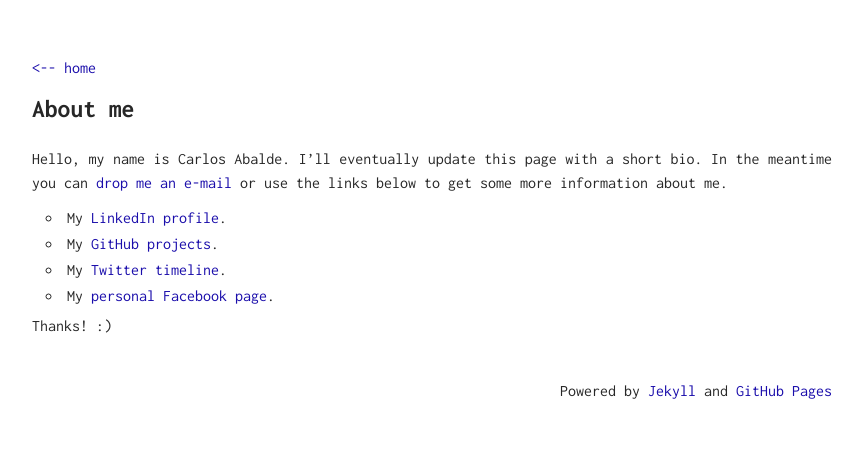
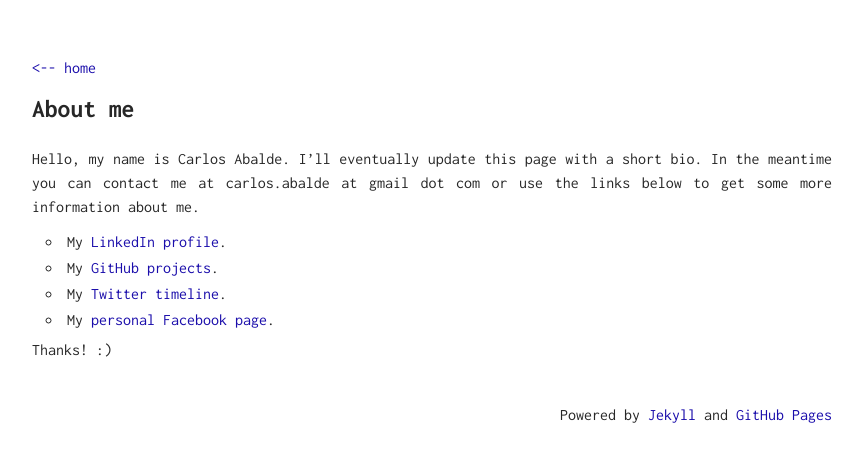
Before and after one commit to carlosabalde/carlosabalde.github.io, a Jekyll site: the page built from about/index.md, in a window 1280 px wide. Shown: the top 462 px of the page, without its empty margins (208-1070 px from the left). Built offline with Jekyll 4.4.1, drawn with Linux system fonts in a browser that asks for light colours.

```diff
--- a/_config.yml
+++ b/_config.yml
@@ -15,6 +15,7 @@ gems:
 
 # Variables.
 name: Carlos Abalde
+description: A selection of random thoughts and useless stuff I write from time to time
 google_verification: null
 google_analytics: UA-11266890-1
 
--- a/_layouts/default.html
+++ b/_layouts/default.html
@@ -11,6 +11,8 @@
     {% else %}
         <title>{{ site.name }}</title>
     {% endif %}
+
+    <meta name="description" content="{{ site.description }}">
 
     {% if site.google_verification %}
         <meta name="google-site-verification" content="{{ site.google_verify }}">
--- a/about/index.md
+++ b/about/index.md
@@ -2,7 +2,7 @@
 layout: about
 ---
 
-Hello, my name is Carlos Abalde. I'll eventually update this page with a short bio. In the meantime you can <a href="mailto:carlos.abalde@gmail.com">drop me an e-mail</a> or use the links below to get some more information about me.
+Hello, my name is Carlos Abalde. I'll eventually update this page with a short bio. In the meantime you can contact me at carlos.abalde at gmail dot com or use the links below to get some more information about me.
 
 - My [LinkedIn profile](https://www.linkedin.com/in/carlosabalde).
 - My [GitHub projects](https://github.com/carlosabalde).
```
